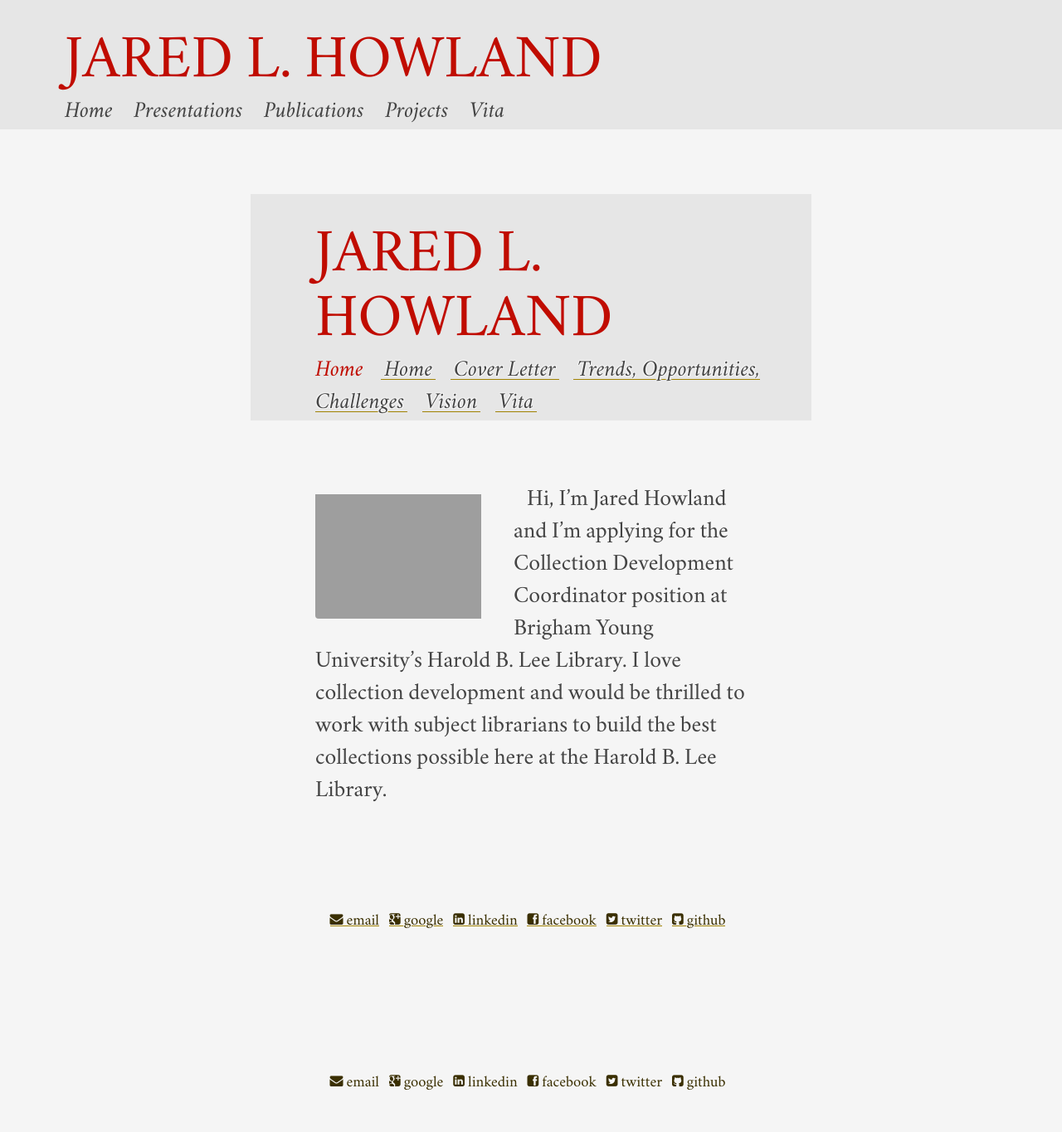
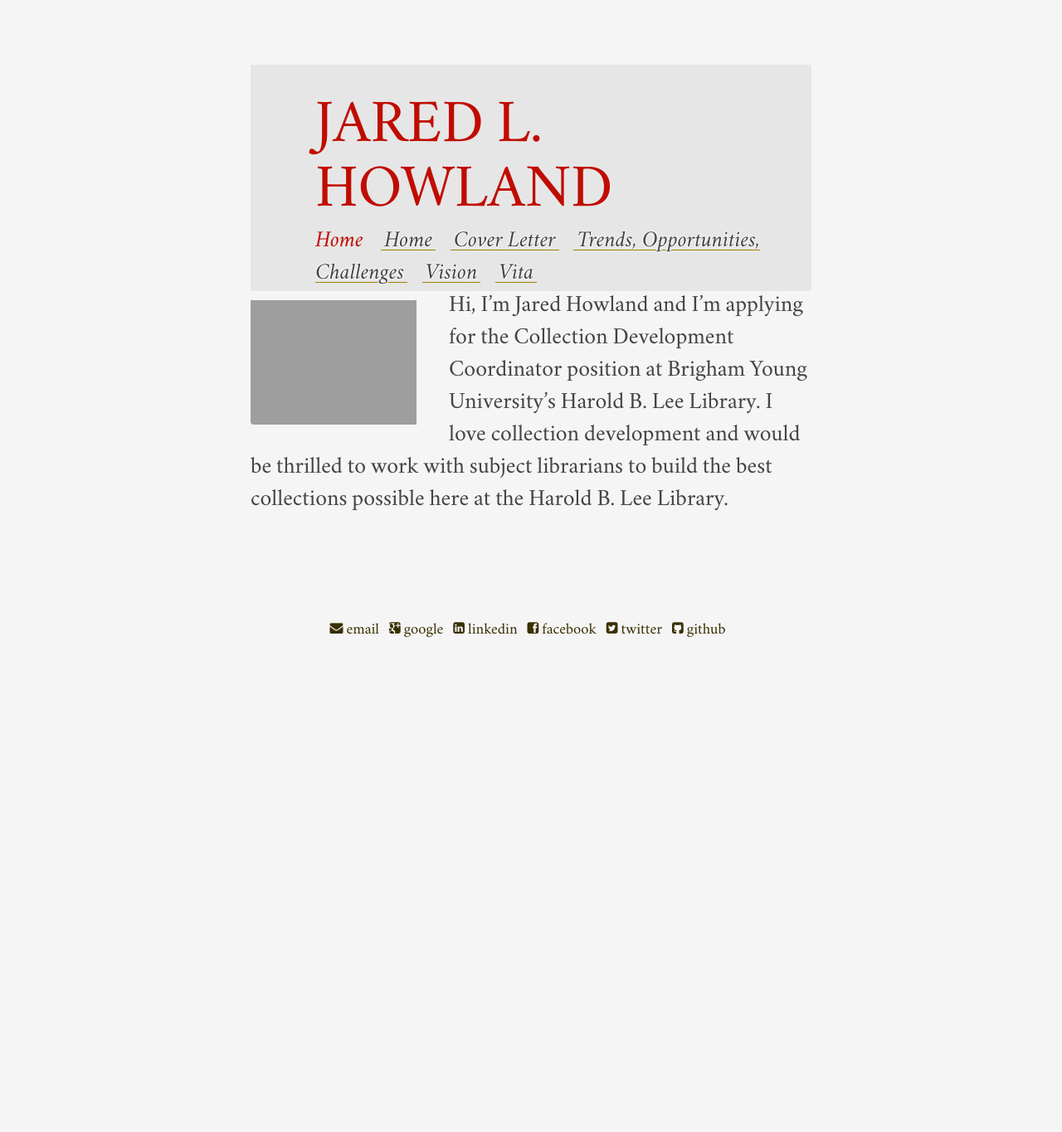
Before and after one commit to jaredhowland/jaredhowland.github.io, a Jekyll site: the page built from content/application.html, in a window 1280 px wide. Shown: the whole page at 83% size. Built offline with Jekyll 4.4.1, drawn with Linux system fonts in a browser that asks for light colours; Markdown is read by kramdown in place of the engine named in the settings; after the commit the page ends 900 px from its top, so only the background shows below that.

Commit message:
[FIX] Application HTML

```diff
--- /dev/null
+++ b/_layouts/application.html
@@ -0,0 +1,16 @@
+{% include head.html %}
+
+{% if page.kind %}
+  <section class="{{ page.kind }}">
+    {{ content }}
+  </section>
+{% else %}
+  <section>
+    {{ content }}
+  </section>
+{% endif %}
+
+{% include footer.html %}
+
+</body>
+</html>
--- a/content/application.html
+++ b/content/application.html
@@ -1,102 +1,25 @@
 ---
 title: Collection Development Coordinator Application
+layout: application
 permalink: /application/
 sitemap:
   exclude: 'yes'
 ---
-<!doctype html>
-<html dir="ltr" lang="en-US">
-<head>
-  <meta charset="utf-8">
-  <title>Collection Development Coordinator Application | Jared Howland</title>
-  <meta name="keywords" content="'jared howland, vita, publications, presentations, projects'">
-  <meta name="description" content="'This is the personal website of Jared Howland, librarian at Brigham Young University - Harold B. Lee Library.'">
-  <meta name="author" content="Jared Howland">
-  <meta name="viewport" content="width=device-width, initial-scale=1.0">
-  <link rel="stylesheet" type="text/css" href="http://www.jaredhowland.com/assets/css/styles.min.css" media="screen">
-  <!-- HTML5 shim, for IE6-8 support of HTML5 elements -->
-  <!--[if lt IE 9]>
-    <script src="http://html5shim.googlecode.com/svn/trunk/html5.js"></script>
-  <![endif]-->
-
-      <script type="text/javascript">
-        var _gaq = _gaq || [];
-        _gaq.push(['_setAccount', 'UA-15180577-1']);
-        _gaq.push(['_setDomainName', 'jaredhowland.com']);
-        _gaq.push(['_trackPageview']);
-        (function() {
-          var ga = document.createElement('script'); ga.type = 'text/javascript'; ga.async = true;
-          ga.src = ('https:' == document.location.protocol ? 'https://' : 'http://') + 'stats.g.doubleclick.net/dc.js';
-          var s = document.getElementsByTagName('script')[0]; s.parentNode.insertBefore(ga, s);
-        })();
-      </script>
-
-
-</head>
-
-<body>
-
 
 <header>
   <h1>Jared L. Howland</h1>
   <nav>
     <ul>
-
-
-
         <li class="active">Home</li>
-
-
-
-
         <li><a href="http://www.jaredhowland.com/application/">Home</a></li>
-
-
-
-
         <li><a href="http://www.jaredhowland.com/assets/documents/Howland-Cover-Letter.pdf">Cover Letter</a></li>
-
-
-
-
         <li><a href="http://www.jaredhowland.com/assets/documents/Howland-Trends.pdf">Trends, Opportunities, Challenges</a></li>
-
-
-
-
         <li><a href="http://www.jaredhowland.com/assets/documents/Howland-Vision.pdf">Vision</a></li>
-
-
-
-
         <li><a href="http://www.jaredhowland.com/assets/documents/Howland-Vita.pdf">Vita</a></li>
-
-
     </ul>
   </nav>
 </header>
 
+<p class="img"><img src="{{ site.url }}/assets/images/jaredhowland.jpg" alt="Jared L. Howland" title="Jared L. Howland" class="pull-left" width="200" height="300"/></p>
 
-
-  <section>
-    <p class="img"><img src="http://www.jaredhowland.com/assets/images/jaredhowland.jpg" alt="Jared L. Howland" title="Jared L. Howland" class="pull-left" width="200" height="300"/></p>
-
-<p>Hi, I’m Jared Howland and I’m applying for the Collection Development Coordinator position at Brigham Young University’s Harold B. Lee Library. I love collection development and would be thrilled to work with subject librarians to build the best collections possible here at the Harold B. Lee Library.</p>
-
-  </section>
-
-
-<footer>
-  <ul>
-    <li><a href="mailto:jared_howland@byu.edu"><i class="icon-email"></i>email</a></li>
-    <li><a href="http://scholar.google.com/citations?user=iV9F3bgAAAAJ&amp;hl=en" rel="me"><i class="icon-google"></i>google</a></li>
-    <li><a href="http://www.linkedin.com/in/jaredhowland" rel="me"><i class="icon-linkedin"></i>linkedin</a></li>
-    <li><a href="http://www.facebook.com/jared.howland" rel="me"><i class="icon-facebook"></i>facebook</a></li>
-    <li><a href="http://twitter.com/jared_howland" rel="me"><i class="icon-twitter"></i>twitter</a></li>
-    <li><a href="https://github.com/jaredhowland" rel="me"><i class="icon-github"></i>github</a></li>
-  </ul>
-</footer>
-
-
-</body>
-</html>
+Hi, I’m Jared Howland and I’m applying for the Collection Development Coordinator position at Brigham Young University’s Harold B. Lee Library. I love collection development and would be thrilled to work with subject librarians to build the best collections possible here at the Harold B. Lee Library.
```
